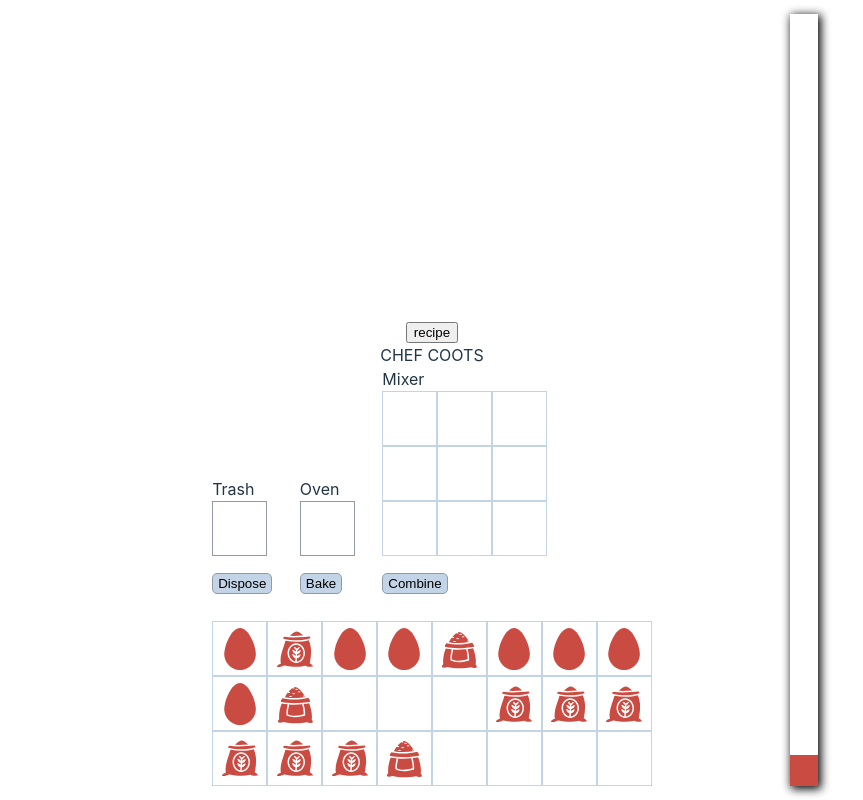
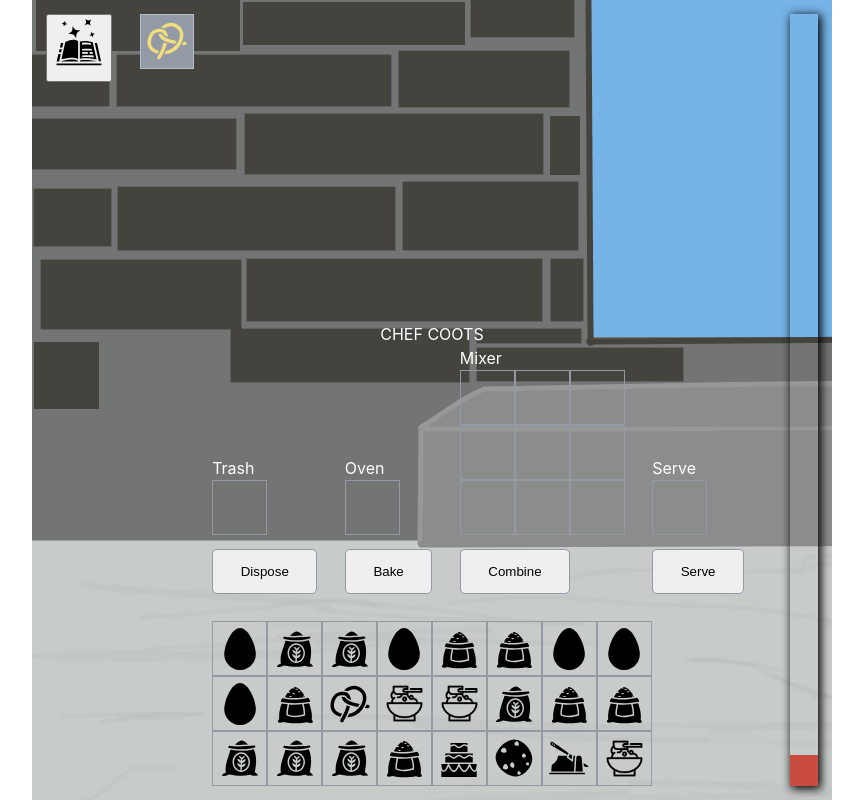
Before and after one commit to EdricY/Coots-2023, a React (Vite) app: page / in a window 1280 px wide. Shown: the whole page, without its empty margins (208-1071 px from the left). Built offline with nearby package versions, Linux system fonts and the light colour scheme.

Commit message:
add orders and serving

```diff
--- a/src/App.css
+++ b/src/App.css
@@ -2,11 +2,13 @@
   height: 100%;
   position: relative;
   padding: var(--space-3xs);
-
+  background: url("./assets/countertall.png");
+  background-repeat: no-repeat;
   display: flex;
   flex-flow: column;
   justify-content: flex-end;
   align-items: center;
+  color: white;
 }
 
 .hold-container {
@@ -39,14 +41,13 @@
 
 .action-btn {
   border: 1px solid var(--darkgray);
-  background-color: var(--lightblue);
   color: black;
   border-radius: 5px;
-  padding: 2px 5px;
+  padding: var(--space-3xs) var(--space-2xs);
 }
 .action-btn:hover,
 .action-btn:active {
-  background-color: var(--red);
+  background-color: var(--yellow);
   color: white;
   cursor: pointer;
 }
@@ -56,17 +57,35 @@
   opacity: 0.7;
 }
 
+.ordersection {
+  margin-right: auto;
+  margin-bottom: auto;
+  display: flex;
+  gap: var(--space-2xs);
+}
+.recipe-icon {
+  font-size: 50px;
+  cursor: pointer;
+  transform: scale(1);
+  transition: transform 0.15s;
+}
+.recipe-icon:hover {
+  background-color: transparent;
+  transform: scale(1.25);
+  transition: transform 0.15s;
+}
+
 .cell {
   padding: 0;
   background-color: transparent;
   width: var(--space-s);
   height: var(--space-s);
-  border: 1px solid var(--lightblue);
+  border: 1px solid var(--darkgray);
   cursor: pointer;
   font-size: var(--step-2);
   display: grid;
   place-items: center;
-  color: var(--red);
+  color: black;
 }
 
 .selected {
@@ -83,6 +102,6 @@
 
 .progress-bar {
   height: var(--space-3xs);
-  background-color: var(--darkgray);
+  background-color: var(--red);
   width: 0;
 }
--- a/src/App.jsx
+++ b/src/App.jsx
@@ -1,14 +1,19 @@
 import { useState, useEffect, useRef } from "react";
+import { GiSpellBook } from "react-icons/gi";
 import "./App.css";
 import AngerMeter from "./components/AngerMeter";
 import Counter from "./components/Counter";
 import Mixer from "./components/Mixer";
+import OrderTerminal from "./components/OrderTerminal";
 import Oven from "./components/Oven";
+import Recipe from "./components/Recipe";
+import Serve from "./components/Serve";
 import Entity from "./Entity";
 import Trash from "./Trash";
 
 function App() {
   const [heldItem, setHeldItem] = useState(new Entity());
+  const [recipeOpen, setRecipeOpen] = useState(false);
   const holdRef = useRef();
   useEffect(() => {
     if (!holdRef.current) return;
@@ -37,18 +42,41 @@ function App() {
     };
   }, []);
 
+  const orderOptions = ["cookie", "cake", "pretzel"];
+  const [orderList, setOrderList] = useState([]);
+  useEffect(() => {
+    // TODO make order zoom in from the right
+    const t = setInterval(() => {
+      setOrderList((current) => [...current, new Entity(orderOptions[Math.floor(Math.random() * 3)])]);
+    }, 5000);
+    return () => {
+      clearInterval(t);
+    };
+  }, []);
+
   const onAngerFull = () => {
     setAngerProgress(0);
   };
 
   return (
     <div className="App">
-      <button>recipe</button>
+      <div className="ordersection">
+        <button
+          className="recipe-icon"
+          onClick={() => {
+            setRecipeOpen(true);
+          }}
+        >
+          <GiSpellBook />
+        </button>
+        <OrderTerminal orderList={orderList} />
+      </div>
       <div>CHEF COOTS</div>
       <div className="tools-container">
         <Trash swapHeldItem={swapHeldItem} trashTime={2000} />
         <Oven swapHeldItem={swapHeldItem} bakeTime={2000} />
         <Mixer swapHeldItem={swapHeldItem} combineTime={2000} />
+        <Serve swapHeldItem={swapHeldItem} serveTime={2000} orderList={orderList} setOrderList={setOrderList} />
       </div>
       <Counter swapHeldItem={swapHeldItem} />
       <AngerMeter progress={angerProgress} onFilled={onAngerFull} />
@@ -56,6 +84,7 @@ function App() {
         <div className="hold-icon">{heldItem.icon}</div>
         <div className="hold-value">{heldItem.value}</div>
       </div>
+      <Recipe isOpen={recipeOpen} setClosed={() => setRecipeOpen(false)} />
     </div>
   );
 }
--- a/src/Entity.jsx
+++ b/src/Entity.jsx
@@ -1,6 +1,17 @@
 import { FaEgg } from "react-icons/fa";
-import { GiFlour, GiSquib, GiDoughRoller, GiPowderBag, GiStairsCake, GiFishbone } from "react-icons/gi";
+import {
+  GiFlour,
+  GiSquib,
+  GiDoughRoller,
+  GiPowderBag,
+  GiStairsCake,
+  GiFishbone,
+  GiButter,
+  GiCookie,
+  GiPretzel,
+} from "react-icons/gi";
 import batter from "./assets/batter.png";
+import cookieDough from "./assets/biscuit.png";
 
 const iconMap = new Map(
   Object.entries({
@@ -12,6 +23,10 @@ const iconMap = new Map(
     sugar: <GiPowderBag />,
     cake: <GiStairsCake />,
     fishbone: <GiFishbone />,
+    butter: <GiButter />,
+    cookie: <GiCookie />,
+    cookieDough: <img className="icon-img" src={cookieDough} />,
+    pretzel: <GiPretzel />,
   })
 );
 
@@ -19,6 +34,8 @@ export const bakeMap = new Map(
   Object.entries({
     flour: "dough",
     batter: "cake",
+    cookieDough: "cookie",
+    dough: "pretzel",
   })
 );
 
@@ -29,6 +46,8 @@ export const mixerMap = new Map(
     "flour-flour-flour-flour-flour-flour-egg-egg-egg": "dough",
     "flour-flour-flour-egg-egg-egg-sugar-sugar-sugar": "batter",
     "sugar-sugar-sugar-egg-egg-egg-flour-flour-flour": "batter",
+    "butter-butter-butter-sugar-sugar-sugar-egg-egg-egg": "batter",
+    "batter-batter-batter-flour-flour-flour-flour-flour-flour": "cookieDough",
   })
 );
 
--- /dev/null
+++ b/src/components/OrderTerminal.css
@@ -0,0 +1,17 @@
+.order-queue {
+  display: flex;
+  gap: 0.5rem;
+}
+
+.order {
+  padding: 0;
+  background-color: var(--darkgray);
+  width: var(--space-s);
+  height: var(--space-s);
+  border: 1px solid var(--lightgray);
+  cursor: pointer;
+  font-size: var(--step-2);
+  display: grid;
+  place-items: center;
+  color: var(--yellow);
+}
--- /dev/null
+++ b/src/components/OrderTerminal.jsx
@@ -0,0 +1,14 @@
+import { useEffect } from "react";
+import "./OrderTerminal.css";
+
+export default function OrderTerminal({ orderList }) {
+  return (
+    <div className="order-queue">
+      {orderList.map((x, index) => (
+        <div className="order" key={index}>
+          {x.icon}
+        </div>
+      ))}
+    </div>
+  );
+}
--- /dev/null
+++ b/src/components/Recipe.css
@@ -0,0 +1,71 @@
+.dialog {
+  max-width: min(60ch, 100% - 1.6rem);
+  min-width: 25rem;
+  width: 100%;
+  padding: 0;
+  box-sizing: border-box;
+  max-height: calc(100vh - 3em);
+  /* background-color: var(--bg-color); */
+  color: black;
+  border: 0.3rem solid var(--text-color);
+  border-radius: 1rem;
+  height: min-content;
+}
+
+.dialog[open] {
+  animation: fade-in 300ms forwards;
+}
+
+@media (prefers-reduced-motion: no-preference) {
+  .dialog[open] {
+    animation: slide-up 500ms forwards, fade-in 300ms forwards;
+  }
+  @keyframes slide-up {
+    0% {
+      transform: translateY(10%);
+    }
+
+    100% {
+      transform: translateY(0%);
+    }
+  }
+}
+
+.dialog::backdrop {
+  background-color: black;
+  opacity: 0.7;
+}
+
+.dialog[closing] {
+  display: block;
+  pointer-events: none;
+  inset: 0;
+  animation: fade-out 200ms forwards;
+}
+
+.dialog-inner {
+  box-sizing: border-box;
+  position: relative;
+  padding: 2.4rem;
+  overflow: auto;
+  height: 100%;
+  max-height: var(--space-3xl);
+  min-height: fit-content;
+}
+
+@media screen and (max-width: 32em) {
+  .dialog-inner {
+    padding: 2.4rem 0.8rem;
+  }
+}
+
+.cooking-add {
+  width: 100%;
+  height: var(--space-m);
+}
+
+.swope {
+  background-color: var(--yellow);
+  font-size: larger;
+  text-align: center;
+}
--- /dev/null
+++ b/src/components/Recipe.jsx
@@ -0,0 +1,49 @@
+import { useEffect, useRef } from "react";
+import { FaTimes } from "react-icons/fa";
+import "./Recipe.css";
+
+export default function Recipe({ isOpen, setClosed }) {
+  const ref = useRef();
+
+  useEffect(() => {
+    if (isOpen && !ref.current.open) {
+      ref.current.showModal();
+    }
+  }, [isOpen]);
+
+  const closeAction = () => {
+    setClosed();
+    ref.current.close();
+    document.activeElement?.blur();
+  };
+
+  return (
+    <dialog className="dialog" ref={ref} onClose={() => closeAction()} onClick={() => closeAction()}>
+      <div className="dialog-inner" onClick={(e) => e.stopPropagation()}>
+        <button className="close-btn" onClick={() => closeAction()}>
+          <FaTimes />
+        </button>
+        <div>
+          <p>
+            When I think about cooking i think about life and how much there is to be done in it. Looking at a kitchen
+            is like looking at a canvas, so you must make sure that your canvas is clean before you start painting. How
+            else do you expect to have a clear look at what you are painting.
+          </p>
+          <p>Cookies.</p>
+          <p>
+            The first step in baking I would say would be to master the cookie. I like to make my cookies with sugar,
+            butter, and eggs, making sure to arrange the sugar to lay on top of the butter in your mixing utensil, and
+            the eggs on top of the sugar.
+          </p>
+          <div className="cooking-add swope">SWOPE Beday</div>
+          <p>
+            Once mixed this will create a creamed batter which when adding the flour, I find it best to position the
+            creamed batter to the right of the flour. Not the left mind you, the right side just give it that umf. With
+            twice as much flout as creamed batter
+          </p>
+          <p>Cake.</p>
+        </div>
+      </div>
+    </dialog>
+  );
+}
--- /dev/null
+++ b/src/components/Serve.jsx
@@ -0,0 +1,43 @@
+import { useState, useRef, useEffect } from "react";
+import Entity from "../Entity";
+
+export default function Serve({ swapHeldItem, serveTime, orderList, setOrderList }) {
+  const [item, setItem] = useState(new Entity());
+  const [serving, setServing] = useState(false);
+  const progressRef = useRef();
+  useEffect(() => {
+    if (!serving) return;
+    //check orders
+    if (orderList[0].value != item.value) return;
+    const animation = progressRef.current.animate([{ width: "0" }, { width: "100%" }], {
+      duration: serveTime,
+      easing: "ease-out",
+      iterations: 1,
+    });
+    const timeout = setTimeout(() => {
+      setItem(new Entity());
+      //TODO: add animation for order dissapearing
+      //TODO: remove first order
+      setOrderList(orderList.filter((x) => x.value != item.value));
+      animation.cancel();
+      setServing(false);
+    }, serveTime);
+
+    return () => {
+      clearTimeout(timeout);
+    };
+  }, [serving]);
+
+  return (
+    <div>
+      Serve
+      <button className="cell ovenSquare" disabled={serving} onClick={() => setItem(swapHeldItem(item))}>
+        {item.icon}
+      </button>
+      <div ref={progressRef} className="progress-bar"></div>
+      <button className="action-btn" disabled={serving} onClick={() => setServing(true)}>
+        Serve
+      </button>
+    </div>
+  );
+}
--- a/src/data.jsx
+++ b/src/data.jsx
@@ -6,26 +6,26 @@ import Entity from "./Entity";
 export const gridStartData = [
   new Entity("egg"),
   new Entity("flour"),
+  new Entity("flour"),
   new Entity("egg"),
-  new Entity("egg"),
+  new Entity("sugar"),
   new Entity("sugar"),
   new Entity("egg"),
   new Entity("egg"),
   new Entity("egg"),
-  new Entity("egg"),
   new Entity("sugar"),
-  new Entity(),
-  new Entity(),
-  new Entity(),
+  new Entity("pretzel"),
+  new Entity("batter"),
+  new Entity("batter"),
   new Entity("flour"),
-  new Entity("flour"),
-  new Entity("flour"),
+  new Entity("sugar"),
+  new Entity("sugar"),
   new Entity("flour"),
   new Entity("flour"),
   new Entity("flour"),
   new Entity("sugar"),
-  new Entity(),
-  new Entity(),
-  new Entity(),
-  new Entity(),
+  new Entity("cake"),
+  new Entity("cookie"),
+  new Entity("butter"),
+  new Entity("batter"),
 ];
```
Also changed, not shown: src/assets/biscuit.png (added), src/assets/countertall.png (added).
